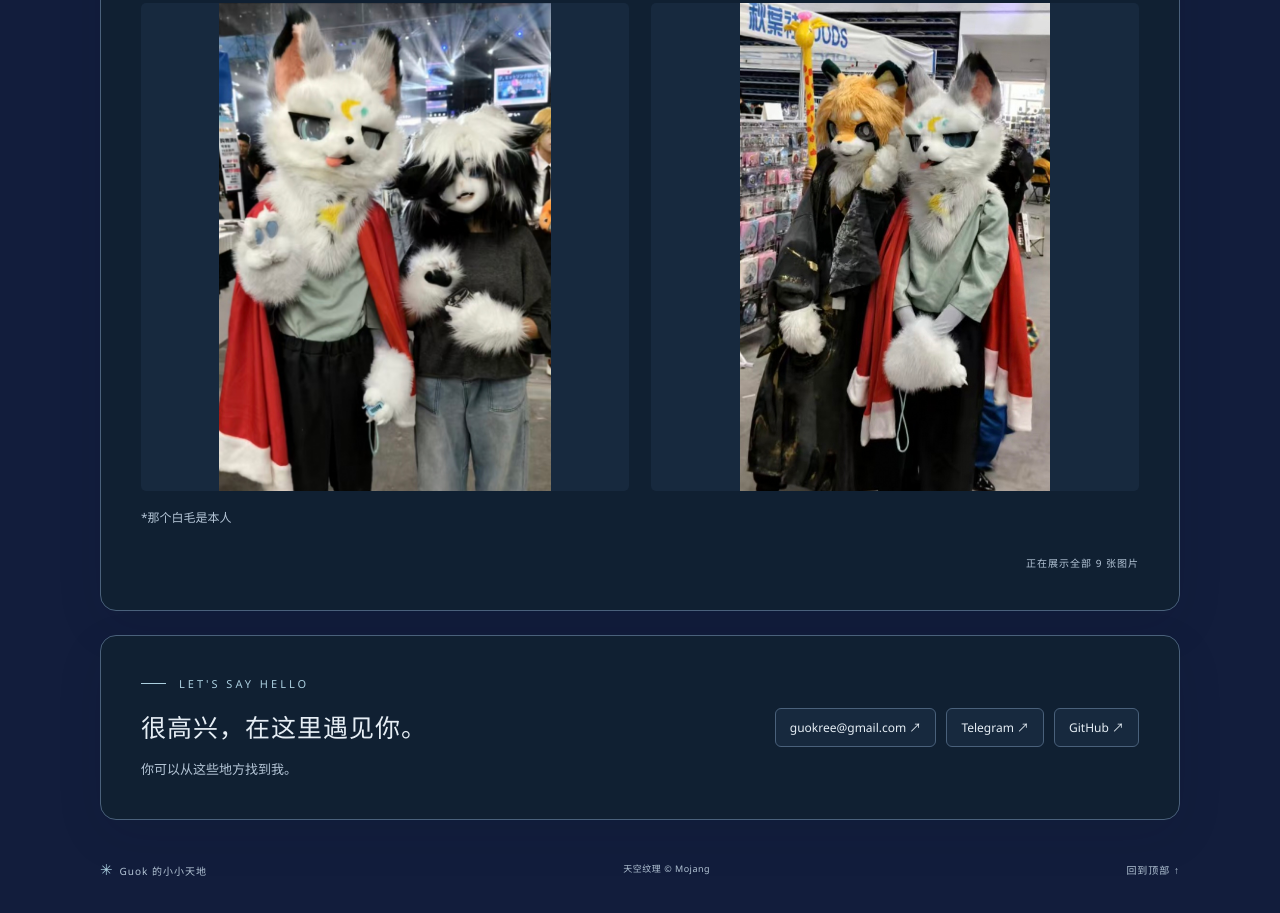
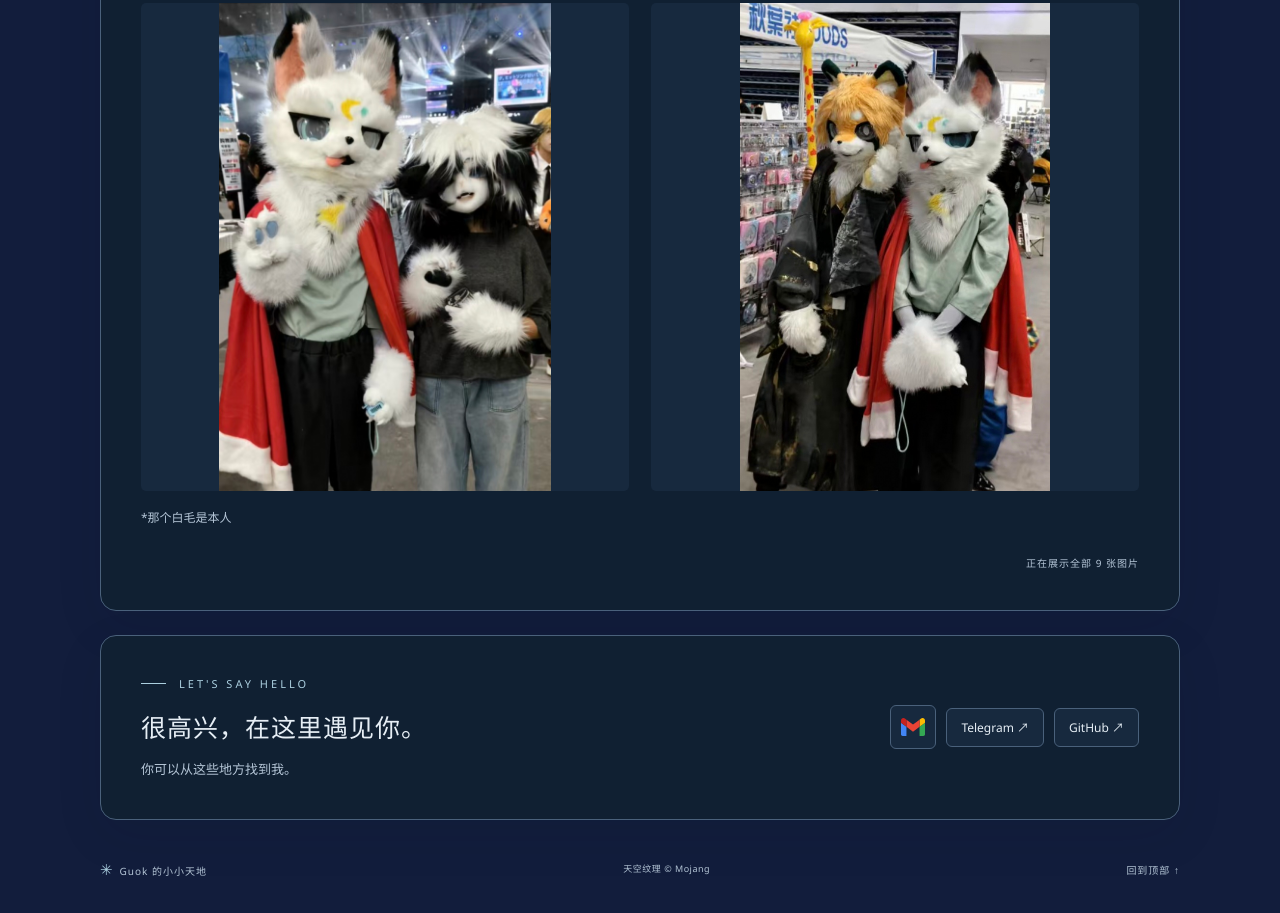
Before and after one commit to GuoKsmall/guoksmall.github.io, a plain HTML site: page index.html in a window 1280 px wide. Shown: the part 2508-3421 px from the top of the page. Drawn offline with Linux system fonts and the light colour scheme.

Commit message:
Replace email address with Gmail icon contact button

```diff
--- a/index.html
+++ b/index.html
@@ -15,6 +15,7 @@
 
 .postcard .landscape.hero-meme{aspect-ratio:auto;object-fit:contain}
 .convention-note{font-size:12px;color:var(--muted);margin:16px 0 0}.albumintro{justify-content:flex-end}
+.contactlinks{align-items:center}.contactlinks .gmail-link{display:inline-flex;align-items:center;justify-content:center;min-width:44px;min-height:44px;padding:10px}.gmail-link svg{display:block;width:24px;height:18px}
 </style>
 <link rel="stylesheet" href="sky.css">
 </head>
@@ -38,7 +39,7 @@
 <figure class="memory half" data-category="MuseDash"><button class="memory-open" type="button" data-src="assets/musedash-record.png" data-title="又一个新纪录" data-category="MuseDash" aria-label="查看大图：又一个新纪录"><img src="assets/musedash-record.png" alt="MuseDash Strange Attractor 的新纪录结算截图" loading="lazy" decoding="async"><span class="zoom" aria-hidden="true">↗</span></button></figure>
 <figure class="memory portrait" data-category="漫展"><button class="memory-open" type="button" data-src="assets/convention-01.jpg" data-title="镜头里的相遇 · 01" data-category="漫展" aria-label="查看大图：镜头里的相遇 · 01"><img src="assets/convention-01.jpg" alt="漫展现场的两位 Furry 装扮参与者合照" loading="lazy" decoding="async"><span class="zoom" aria-hidden="true">↗</span></button></figure>
 <figure class="memory portrait" data-category="漫展"><button class="memory-open" type="button" data-src="assets/convention-02.jpg" data-title="镜头里的相遇 · 02" data-category="漫展" aria-label="查看大图：镜头里的相遇 · 02"><img src="assets/convention-02.jpg" alt="漫展展位前的两位 Furry 装扮参与者合照" loading="lazy" decoding="async"><span class="zoom" aria-hidden="true">↗</span></button></figure></div><p class="convention-note">*那个白毛是本人</p><p class="albumcount" role="status" aria-live="polite">正在展示全部 9 张图片</p></section>
-<section class="section contact" id="contact"><div><div class="eyebrow">LET'S SAY HELLO</div><h2 style="margin-top:14px">很高兴，在这里遇见你。</h2><p>你可以从这些地方找到我。</p></div><div class="contactlinks" aria-label="联系方式"><a href="mailto:guokree@gmail.com">guokree@gmail.com ↗</a><a href="https://t.me/DevUIHE" target="_blank" rel="noopener noreferrer">Telegram ↗</a><a href="https://github.com/GuoKsmall" target="_blank" rel="noopener noreferrer">GitHub ↗</a></div></section>
+<section class="section contact" id="contact"><div><div class="eyebrow">LET'S SAY HELLO</div><h2 style="margin-top:14px">很高兴，在这里遇见你。</h2><p>你可以从这些地方找到我。</p></div><div class="contactlinks" aria-label="联系方式"><a class="gmail-link" href="mailto:guokree@gmail.com" aria-label="通过 Gmail 联系我" title="发送邮件"><svg viewBox="0 0 24 18" width="24" height="18" aria-hidden="true" focusable="false"><path fill="#4285f4" d="M1.636 18h3.818V8.727L0 4.636v11.728C0 17.269.733 18 1.636 18z"/><path fill="#34a853" d="M18.545 18h3.819C23.267 18 24 17.267 24 16.364V4.636l-5.455 4.091z"/><path fill="#fbbc04" d="M18.545 1.636v7.091L24 4.636V2.455C24 .432 21.69-.723 20.073.491z"/><path fill="#ea4335" d="M5.455 8.727V1.636L12 6.545l6.545-4.909v7.091L12 13.636z"/><path fill="#c5221f" d="M0 2.455v2.181l5.455 4.091V1.636L3.927.491C2.31-.723 0 .432 0 2.455z"/></svg></a><a href="https://t.me/DevUIHE" target="_blank" rel="noopener noreferrer">Telegram ↗</a><a href="https://github.com/GuoKsmall" target="_blank" rel="noopener noreferrer">GitHub ↗</a></div></section>
 </main><footer><div class="wrap footerin"><span><span class="petal" aria-hidden="true">✳</span>Guok 的小小天地</span><a class="asset-source" href="https://github.com/Mojang/bedrock-samples/tree/main/resource_pack/textures/environment" target="_blank" rel="noopener noreferrer">天空纹理 © Mojang</a><a href="#top">回到顶部 ↑</a></div></footer>
 <dialog class="lightbox" aria-labelledby="lightbox-title"><div class="lightboxhead"><div><small class="lightbox-category"></small><h3 id="lightbox-title"></h3></div><button class="lightbox-close" type="button" aria-label="关闭大图">×</button></div><div class="lightbox-image-wrap"><img class="lightbox-image" alt=""></div><div class="lightboxfoot"><button class="lightbox-prev" type="button" aria-label="上一张照片">←</button><span class="lightbox-counter" aria-live="polite"></span><button class="lightbox-next" type="button" aria-label="下一张照片">→</button></div></dialog>
 <script type="module" src="sky.mjs"></script>
```
